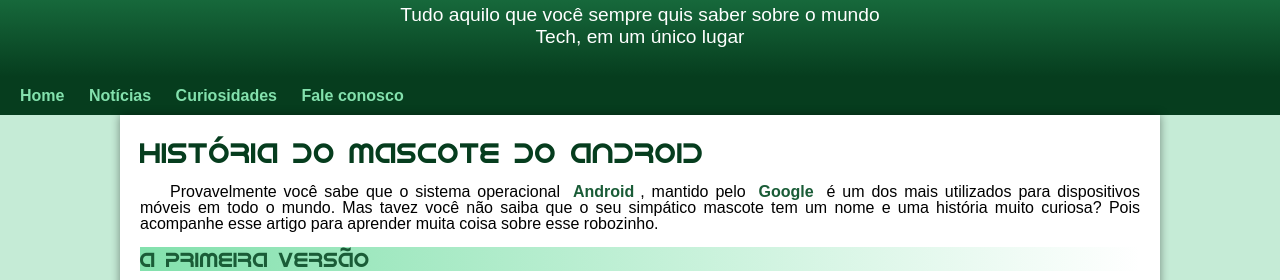
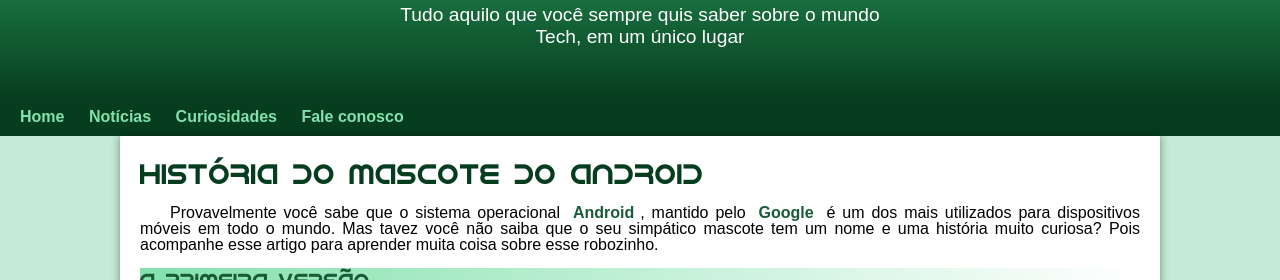
Before and after one commit to eduardo-lucio/html-css, a plain HTML site: page desafio/curso-true/index.html in a window 1280 px wide. Shown: the part 113-393 px from the top of the page. Drawn offline with Linux system fonts and the light colour scheme; a web font is replaced by a local one.

Commit message:
problema de padding corrigido

```diff
--- a/desafio/curso-true/style.css
+++ b/desafio/curso-true/style.css
@@ -59,7 +59,7 @@ header > p {
     margin: auto;
     padding-right: 10px;
     padding-left: 10px;
-    margin-bottom: 10px;
+    padding-bottom: 50px;
 }
 
 nav{
```
